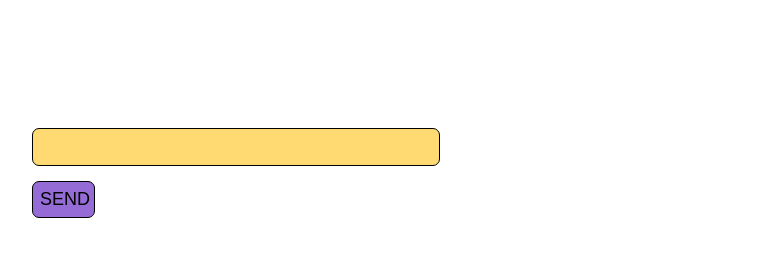
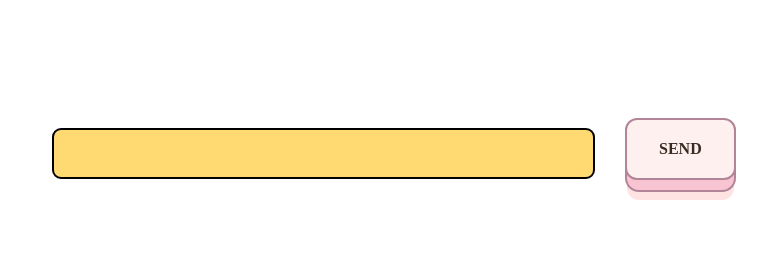
Before and after one commit to ModdingTechNik/NodeJSTests, a plain HTML site: page Web Client/index.html in a window 1280 px wide. Shown: the whole page, without its empty margins (26-793 px from the left). Drawn offline with Linux system fonts and the light colour scheme.

Commit message:
remove_style_to_file.

```diff
--- a/Web Client/assets/sorces/css/style.css
+++ b/Web Client/assets/sorces/css/style.css
@@ -0,0 +1,65 @@
+.textArea {
+    border: 2px solid black;
+    font-size: 40px;
+    border-radius: 9px;
+    font-weight: bold;
+    margin-top:120px;
+    margin-left: 70px;
+    margin-right: 30px;
+    background-color: #FFDA73;
+}
+.mainButton {
+    position: fixed;
+    margin-top: 110px;
+    display: inline-block;
+    cursor: pointer;
+    outline: none;
+    border: 0;
+    vertical-align: middle;
+    text-decoration: none;
+    font-size: inherit;
+    font-family: inherit;
+  }
+  .mainButton {
+    font-weight: 600;
+    color: #382b22;
+    text-transform: uppercase;
+    padding: 1.25em 2em;
+    background: #fff0f0;
+    border: 2px solid #b18597;
+    border-radius: 0.75em;
+    transition: transform 0.15s;
+    transform-style: preserve-3d;
+  }
+  .mainButton::before {
+    position: absolute;
+    content: "";
+    width: 100%;
+    height: 100%;
+    top: 0;
+    left: 0;
+    right: 0;
+    bottom: 0;
+    background: #f9c4d2;
+    border-radius: inherit;
+    box-shadow: 0 0 0 2px #b18597, 0 0.625em 0 0 #ffe3e2;
+    transform: translate3d(0, 0.75em, -1em);
+    transition: transform 0.15s, box-shadow 0.15s;
+  }
+
+  .mainButton:hover {
+    background: #ffe9e9;
+    transform: translate(0, 0.25em);
+  }
+  .mainButton:hover::before {
+    box-shadow: 0 0 0 2px #b18597, 0 0.5em 0 0 #ffe3e2;
+    transform: translate3d(0, 0.5em, -1em);
+  }
+  .mainButton:active {
+    background: #ffe9e9;
+    transform: translate(0em, 0.75em);
+  }
+  .mainButton:active::before {
+    box-shadow: 0 0 0 2px #b18597, 0 0 #ffe3e2;
+    transform: translate3d(0, 0, -1em);
+  }
--- a/Web Client/index.html
+++ b/Web Client/index.html
@@ -9,31 +9,12 @@
     <title>Empty</title>
 </head>
 <body>
-    <div class="mainTextAndButtonArea">
-        <input type="text" name="textArea"
-        style="border: 1px solid black;
-        font-size: 30px;
-        border-radius: 7px;
-        font-weight: bold;
-        margin-top:120px;
-        margin-left: 50px;
-        background-color: #FFDA73;"/>
-        <br>
-            <button name="mainButton"
-            style="border: 1px solid black;
-            margin-left: 50px;
-            margin-top: 15px;
-            padding: 7px;
-            width: 5%;
-            height: 3%;
-            border-radius: 7px;
-            font-size: large;
-            text-transform: uppercase;
-            background-color: #956BD6;">
-            Send</button>
+    <div class="mainContainer">
+        <input class="textArea" type="text">
+        <button class="mainButton">Send</button>
     </div>
-    <div class="areaToGetRequest">
-        <!-- Clear space for requests -->
+    <div class="areaToGetResponse">
+        <!-- areaToGetResponse -->
     </div>
 
 
```
